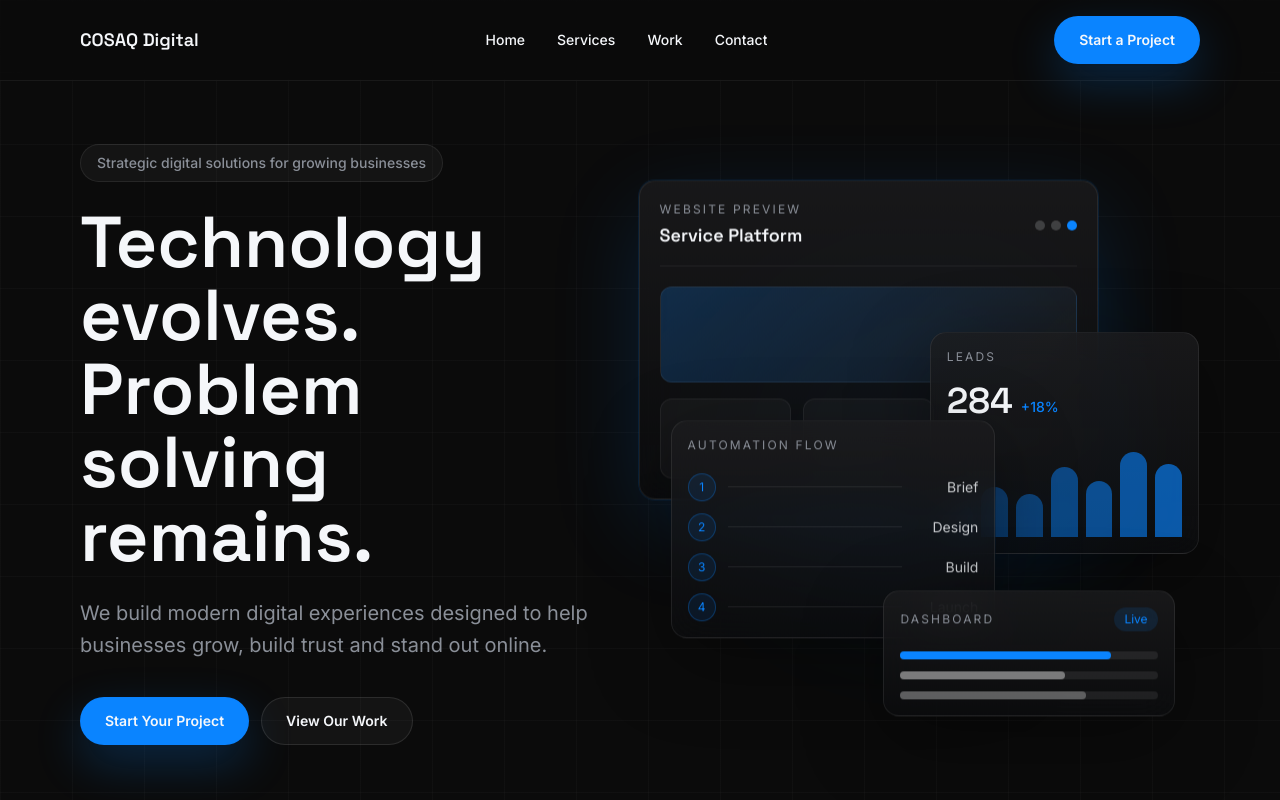
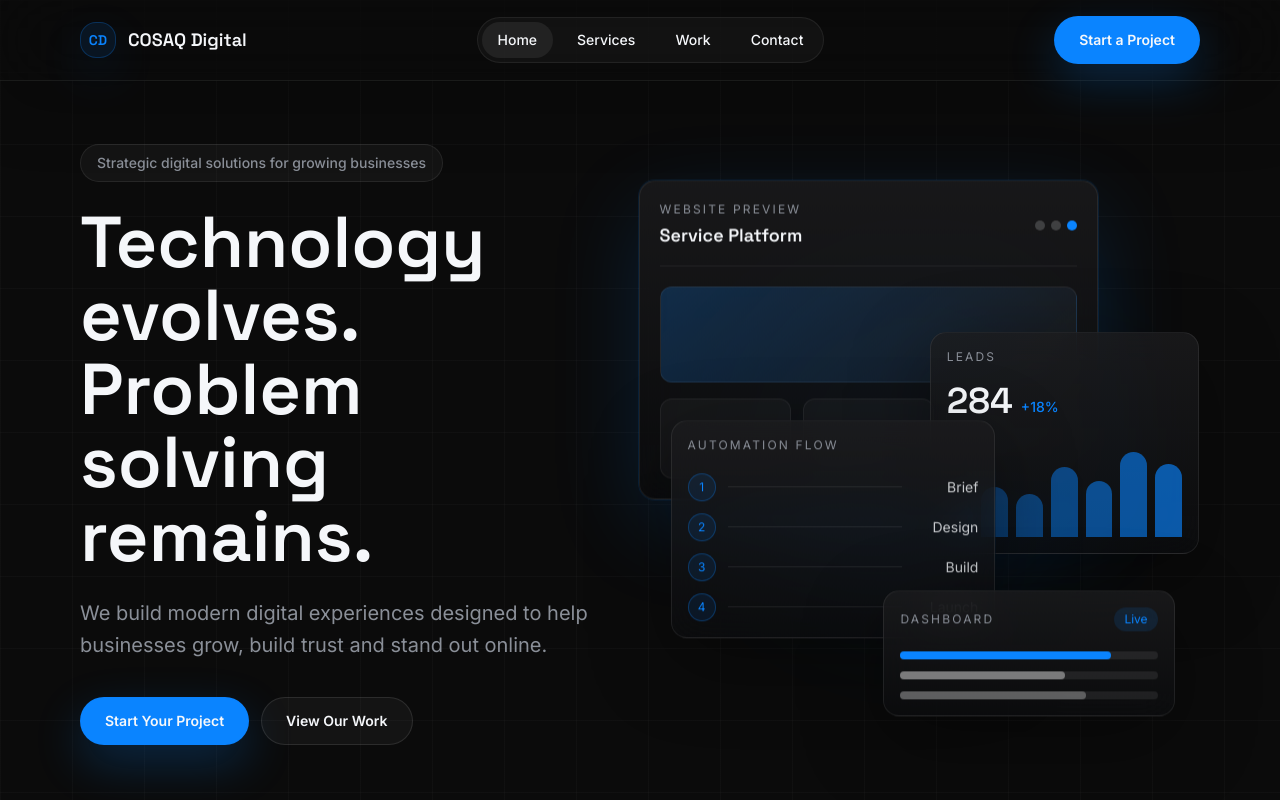
Before and after one commit to getestimatefast/cosaq-digital, a Next.js app: page / in a window 1280 px wide. Shown: the top 800 px of the page. Built offline with nearby package versions, Linux system fonts and the light colour scheme.

Commit message:
Polish navbar visual treatment

```diff
--- a/components/Navbar.tsx
+++ b/components/Navbar.tsx
@@ -10,22 +10,27 @@
 
 export function Navbar() {
   return (
-    <header className="fixed inset-x-0 top-0 z-50 border-b border-white/[0.06] bg-cosaq-background/78 backdrop-blur-xl">
+    <header className="fixed inset-x-0 top-0 z-50 border-b border-white/[0.07] bg-cosaq-background/62 shadow-[0_18px_70px_rgba(0,0,0,0.28)] backdrop-blur-2xl supports-[backdrop-filter]:bg-cosaq-background/52">
       <nav className="container-shell flex min-h-20 flex-wrap items-center justify-between gap-x-5 gap-y-3 py-4 md:h-20 md:flex-nowrap md:py-0">
         <Link
           href="#home"
           aria-label="COSAQ Digital home"
-          className="font-display text-lg font-semibold tracking-normal text-cosaq-white"
+          className="group inline-flex items-center gap-3 font-display text-lg font-semibold tracking-normal text-cosaq-white"
         >
-          COSAQ Digital
+          <span className="grid h-9 w-9 place-items-center rounded-2xl border border-cosaq-blue/25 bg-cosaq-blue/10 text-sm text-cosaq-blue shadow-[0_16px_48px_rgba(10,132,255,0.12)] transition duration-300 group-hover:border-cosaq-blue/45 group-hover:bg-cosaq-blue/16">
+            CD
+          </span>
+          <span>COSAQ Digital</span>
         </Link>
 
-        <div className="order-3 flex w-full items-center justify-between gap-4 overflow-x-auto text-nowrap md:order-none md:w-auto md:justify-center md:gap-8">
-          {navLinks.map((link) => (
+        <div className="order-3 flex w-full items-center justify-between gap-2 overflow-x-auto rounded-full border border-white/[0.07] bg-white/[0.035] p-1 text-nowrap md:order-none md:w-auto md:justify-center">
+          {navLinks.map((link, index) => (
             <Link
               key={link.href}
               href={link.href}
-              className="text-sm font-medium text-cosaq-muted transition hover:text-cosaq-white"
+              className={`rounded-full px-4 py-2 text-sm font-medium transition duration-300 hover:bg-white/[0.07] hover:text-cosaq-white ${
+                index === 0 ? "bg-white/[0.07] text-cosaq-white" : "text-cosaq-muted"
+              }`}
             >
               {link.label}
             </Link>
```
